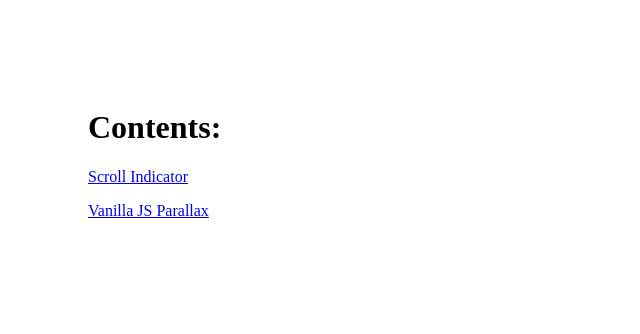
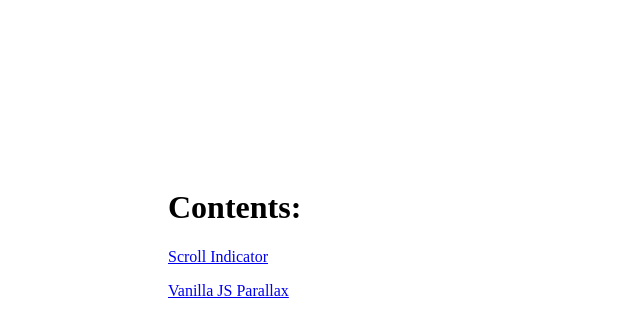
Before and after one commit to AlexTechFlow/JS-Cookbook, a plain HTML site: page index.html in a window 1280 px wide. Shown: the whole page, without its empty margins (0-640 px from the left). Drawn offline with Linux system fonts and the light colour scheme.

Commit message:
Update index.html

```diff
--- a/index.html
+++ b/index.html
@@ -1,4 +1,4 @@
-<div style="padding: 5em;">
+<div style="padding: 10em;">
   <h1>Contents:</h1>
   <p><a href="scroll-indicator-jquery.html">Scroll Indicator</a></p>
   <p><a href="parallax-vanilla-js.html">Vanilla JS Parallax</a></p>
```
